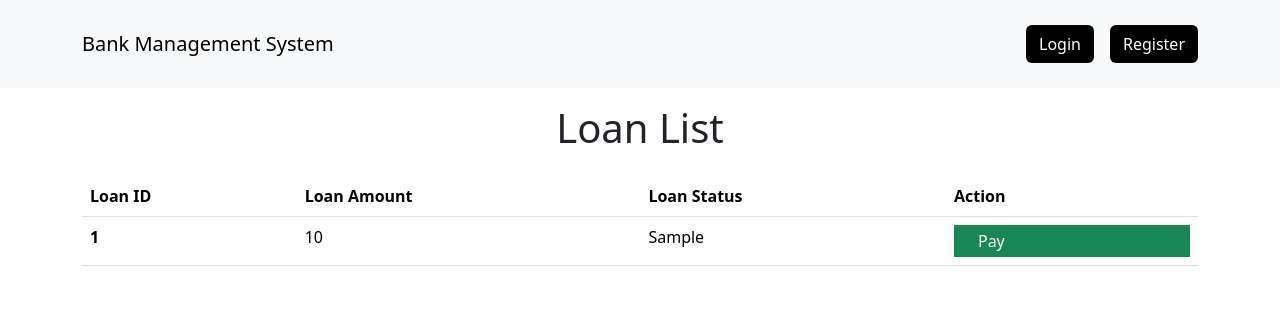
After one commit to sakayat/django_bank_management, a Django app: template transactions/templates/transactions/loan_request_list.html in a window 1280 px wide. The commit adds this page. Shown: the top 313 px of the page. Run offline with Django 4.2, Linux system fonts and the light colour scheme; the template is opened without the code that fills it: most values are stand-ins (such as "Sample title", 1, 10 or a date in 2020).

Commit message:
added loan list

```diff
--- /dev/null
+++ b/transactions/templates/transactions/loan_request_list.html
@@ -0,0 +1,35 @@
+{% extends "base.html" %} {% block content %}
+<div class="loan_list py-3">
+  <h1 class="text-center">Loan List</h1>
+  <form action="" method="get" class="py-3">
+    <table class="table">
+      <thead>
+        <tr>
+          <th scope="col">Loan ID</th>
+          <th scope="col">Loan Amount</th>
+          <th scope="col">Loan Status</th>
+          <th scope="col">Action</th>
+        </tr>
+      </thead>
+      <tbody>
+        {% for loan in loans %}
+        <tr>
+          <th scope="row">{{loan.id}}</th>
+          <td>{{loan.amount}}</td>
+          <td>{{ loan.loan_approve }}</td>
+          <td>
+            {% if loan.loan_approve %}
+            <a href="" class="bg-success text-white py-1 px-4 nav-link">Pay</a>
+            {% else %}
+            <span class="py-1 px-4 bg-danger text-white rounded-pill"
+              >Loan Pending</span
+            >
+            {% endif %}
+          </td>
+        </tr>
+        {% endfor %}
+      </tbody>
+    </table>
+  </form>
+</div>
+{% endblock content %}
--- a/transactions/urls.py
+++ b/transactions/urls.py
@@ -5,5 +5,7 @@ urlpatterns = [
     path("deposit/", views.DepositMoneyView.as_view(), name="deposit_money"),
     path("withdraw/", views.WithdrawMoneyView.as_view(), name="withdraw_money"),
     path("loan_request/", views.LoanRequestView.as_view(), name="loan_request"),
-    path("report/", views.TransactionReportView.as_view(), name="transaction_report")
+    path("report/", views.TransactionReportView.as_view(), name="transaction_report"),
+    path("loan_list/", views.LoanListView.as_view(), name="loan_list"),
+
 ]
```
Also changed, not shown: transactions/templates/transactions/transaction_report.html (+5 -9 lines), transactions/views.py (+20 -6 lines), db.sqlite3.
